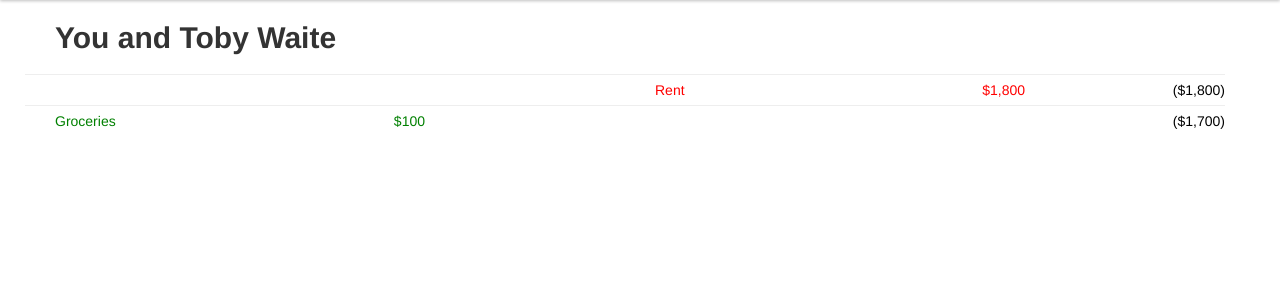
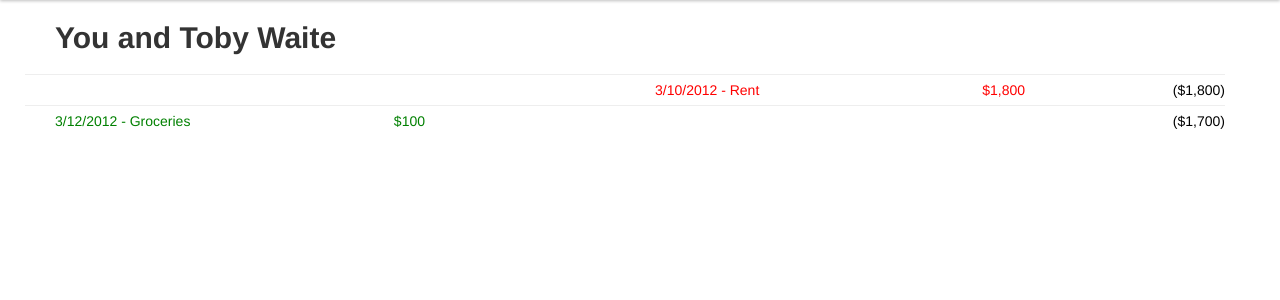
Before and after one commit to fhats/billemall, a Python web app: template billemall/templates/user_overview.jinja2 in a window 1280 px wide. Shown: the part 40-340 px from the top of the page. Run offline with Jinja, Linux system fonts and the light colour scheme; the template is opened without the code that fills it, so the values that code supplies are empty; some libraries are stand-ins or nearby versions.

Commit message:
A little more info

```diff
--- a/billemall/templates/user_overview.jinja2
+++ b/billemall/templates/user_overview.jinja2
@@ -8,7 +8,7 @@
 <div class="row history-row credit">
   <div class="span4 offset6">
     <div class="row">
-      <div class="span3 name">Rent</div>
+      <div class="span3 name">3/10/2012 - Rent</div>
       <div class="span1 amount">$1,800</div>
     </div>
   </div>
@@ -20,7 +20,7 @@
 <div class="row history-row debit">
   <div class="span4">
     <div class="row">
-      <div class="span3 name">Groceries</div>
+      <div class="span3 name">3/12/2012 - Groceries</div>
       <div class="span1 amount">$100</div>
     </div>
   </div>
```
